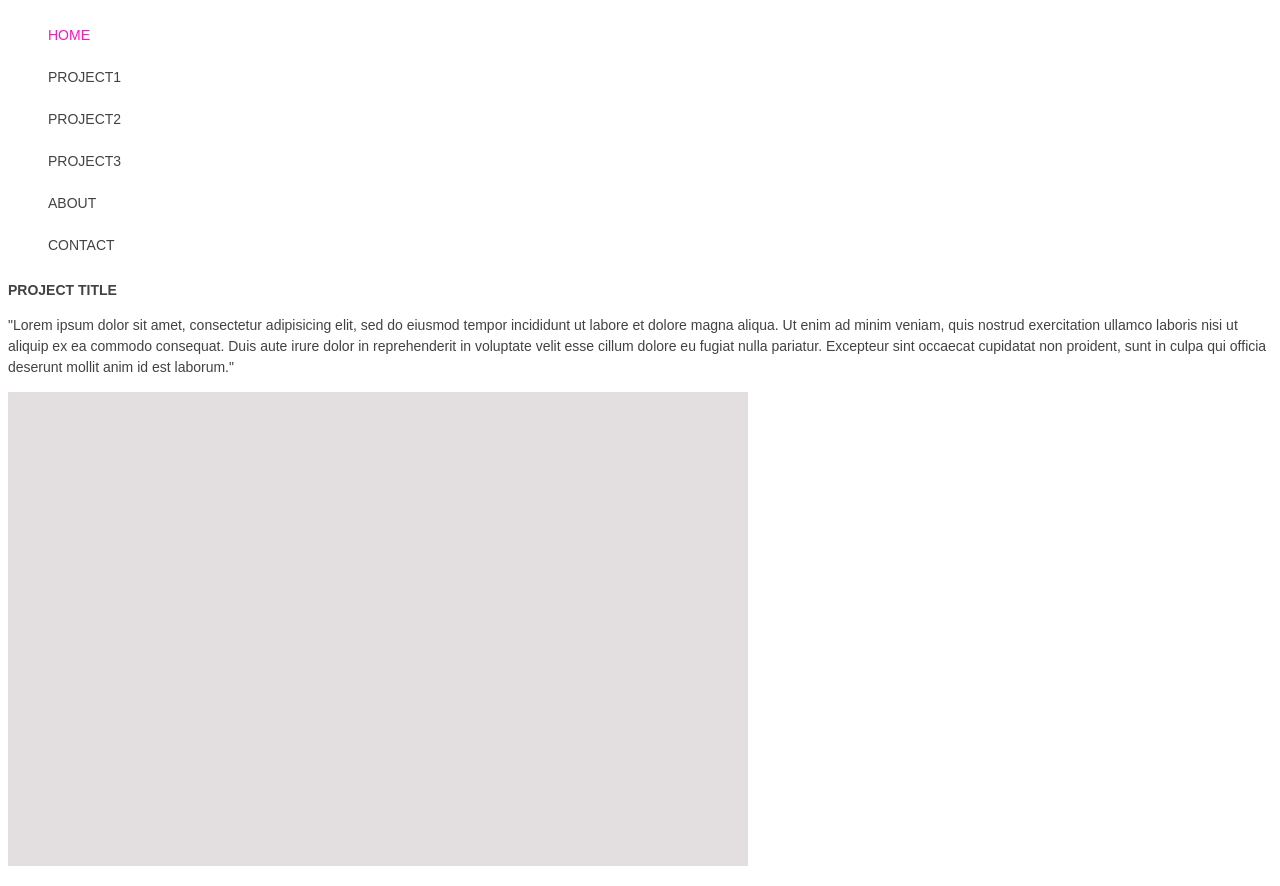
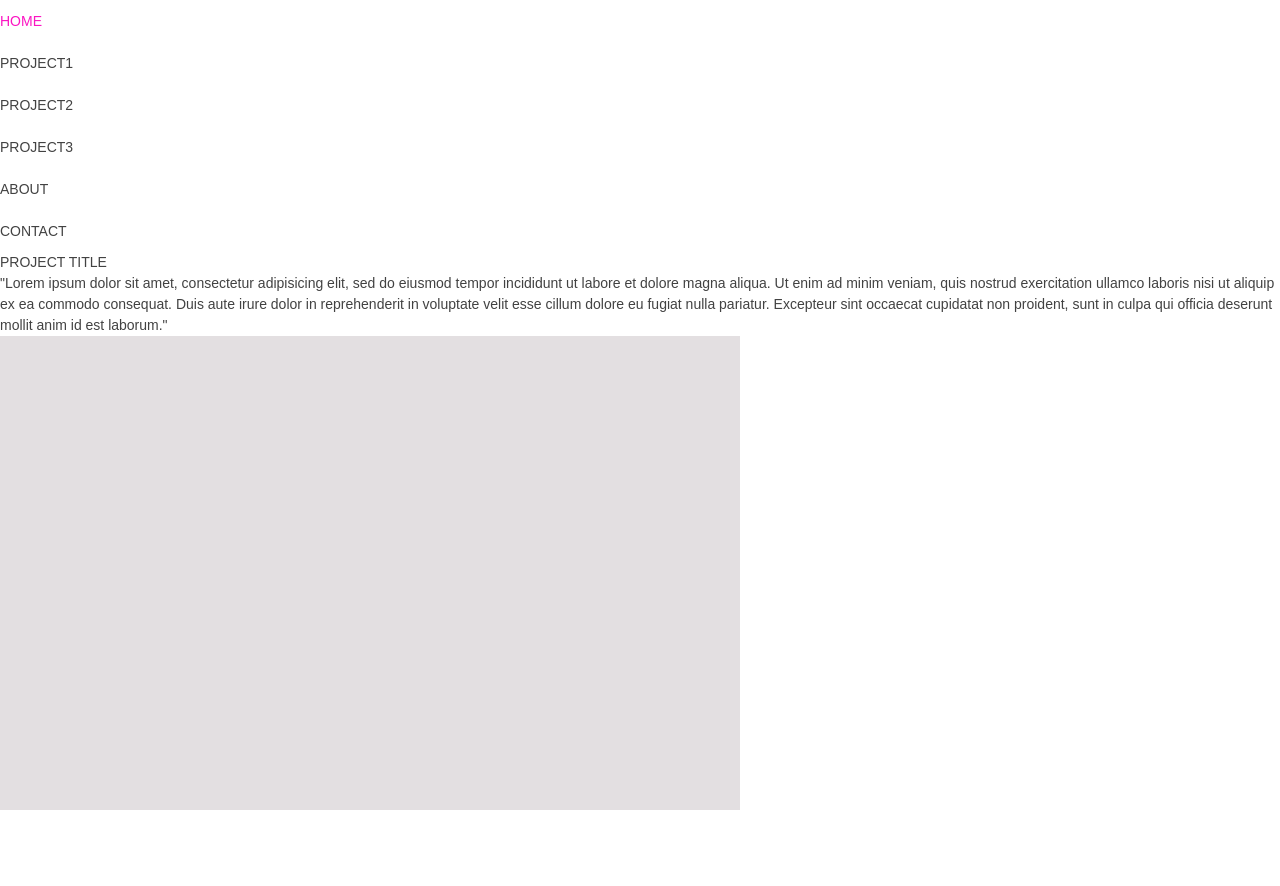
Before and after one commit to emillerm/AnnPortfolioSite, a plain HTML site: page index.html in a window 1280 px wide. After the commit the page ends 816 px from the top, so only its background shows below. Drawn offline with Linux system fonts and the light colour scheme.

Commit message:
Add CSS reset, remove unnecessary rules.

```diff
--- a/index.html
+++ b/index.html
@@ -3,6 +3,7 @@
 <head>
 <!-- your webpage info goes here -->
     <title>This is a title!</title>
+	<link rel="stylesheet" href="reset.css" type="text/css" />
 	<link rel="stylesheet" href="style.css" type="text/css" />
 </head>
 <body>
--- /dev/null
+++ b/reset.css
@@ -0,0 +1,48 @@
+/* http://meyerweb.com/eric/tools/css/reset/
+   v2.0 | 20110126
+   License: none (public domain)
+*/
+
+html, body, div, span, applet, object, iframe,
+h1, h2, h3, h4, h5, h6, p, blockquote, pre,
+a, abbr, acronym, address, big, cite, code,
+del, dfn, em, img, ins, kbd, q, s, samp,
+small, strike, strong, sub, sup, tt, var,
+b, u, i, center,
+dl, dt, dd, ol, ul, li,
+fieldset, form, label, legend,
+table, caption, tbody, tfoot, thead, tr, th, td,
+article, aside, canvas, details, embed,
+figure, figcaption, footer, header, hgroup,
+menu, nav, output, ruby, section, summary,
+time, mark, audio, video {
+	margin: 0;
+	padding: 0;
+	border: 0;
+	font-size: 100%;
+	font: inherit;
+	vertical-align: baseline;
+}
+/* HTML5 display-role reset for older browsers */
+article, aside, details, figcaption, figure,
+footer, header, hgroup, menu, nav, section {
+	display: block;
+}
+body {
+	line-height: 1;
+}
+ol, ul {
+	list-style: none;
+}
+blockquote, q {
+	quotes: none;
+}
+blockquote:before, blockquote:after,
+q:before, q:after {
+	content: '';
+	content: none;
+}
+table {
+	border-collapse: collapse;
+	border-spacing: 0;
+}
--- a/style.css
+++ b/style.css
@@ -7,8 +7,6 @@ body {
 
 /* Do I need this? Why doesn't it inherit from body? */
 h1 {
-	font-size: 14px;
-	line-height: 1.5;
 	font-style: bold;
 	text-transform: uppercase;
 }
@@ -23,10 +21,6 @@ h1 {
 	text-transform: uppercase;
 }
 
-#nav ul{
-	list-style: none;
-}
-
 #nav #active{
 	color:#fb15c2;
 }
```
